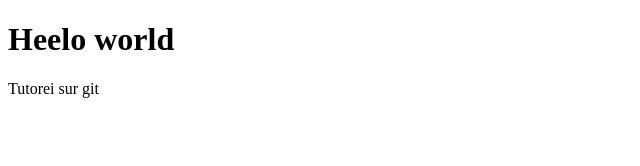
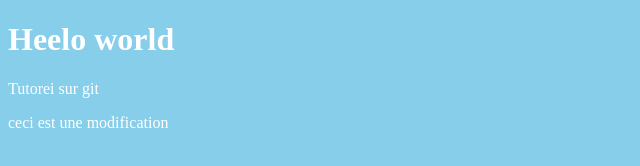
Before and after one commit to akim12/tuto-git, a plain HTML site: page index.html in a window 1280 px wide. Shown: the whole page, without its empty margins (0-640 px from the left). Drawn offline with Linux system fonts and the light colour scheme.

Commit message:
add colors and txt

```diff
--- a/index.html
+++ b/index.html
@@ -5,9 +5,18 @@
     <meta name="viewport" content="width=device-width, initial-scale=1.0">
     <meta http-equiv="X-UA-Compatible" content="ie=edge">
     <title>Document</title>
+    <style>
+        body{
+            background: skyblue;
+        }
+        h1, p{
+            color:#fff;
+        }
+    </style>
 </head>
 <body>
     <h1>Heelo world</h1>
     <p>Tutorei sur git</p>
+    <p>ceci est une modification</p>
 </body>
 </html>
```
